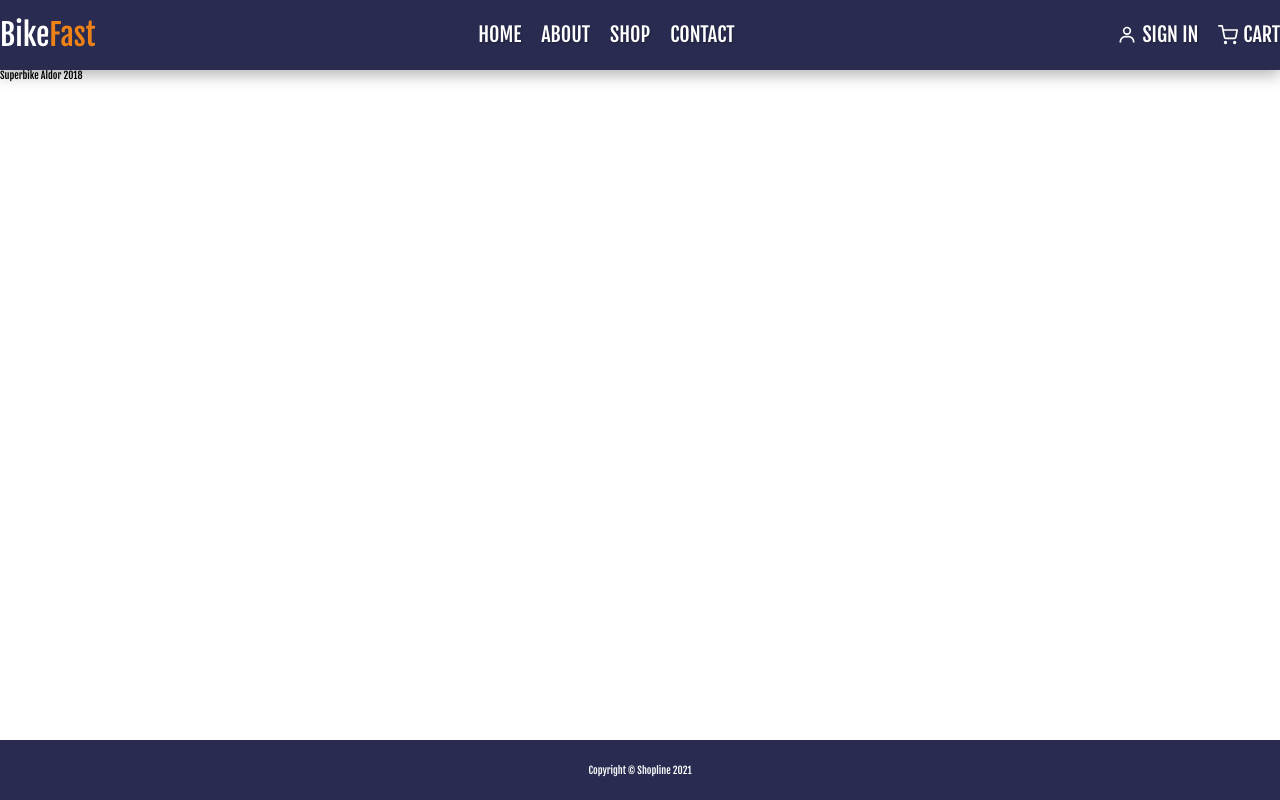
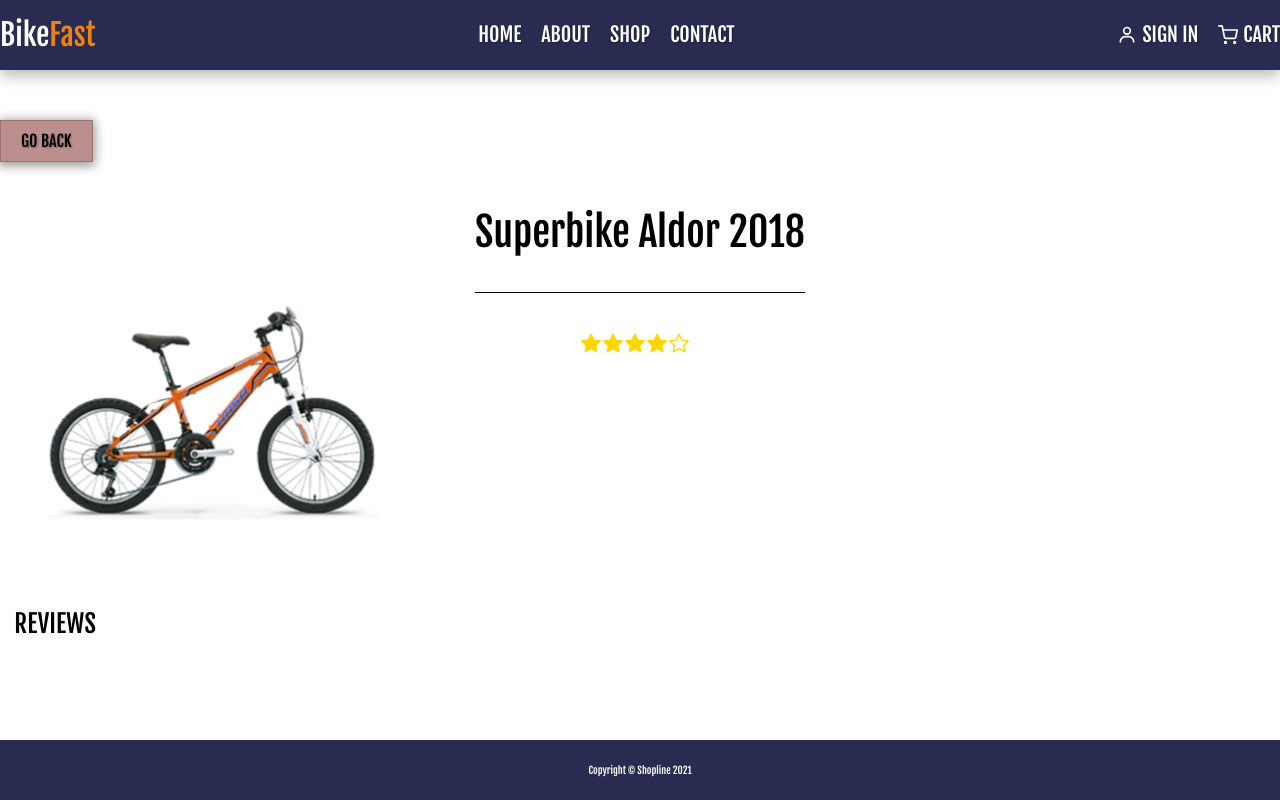
Before and after one commit to tosia921/BikeFast-ecommerce-store, a React (Create React App) app in the folder frontend/: page /product/1 in a window 1280 px wide. Built offline with nearby package versions, Linux system fonts and the light colour scheme.

Commit message:
added custom button component, working on product details component

```diff
--- /dev/null
+++ b/frontend/src/components/custom-button/CustomButton.js
@@ -0,0 +1,15 @@
+import React from 'react';
+import { Link } from 'react-router-dom';
+import './CustomButton.scss';
+
+const CustomButton = ({to, children, secondaryColor, ...otherProps}) => {
+    return (
+        <Link to={to}>
+            <button className={secondaryColor ? 'custom-button secondary-color' : 'custom-button'}>
+            {children}
+            </button>
+        </Link>
+    )
+}
+
+export default CustomButton;
--- /dev/null
+++ b/frontend/src/components/custom-button/CustomButton.scss
@@ -0,0 +1,33 @@
+@import "../../styles/global-variables.scss";
+
+.custom-button {
+	padding: 1rem 2rem;
+	border: 1px solid rgba(0, 0, 0, 0.2);
+	background-color: $secondary-text-color;
+	color: $primary-text-color;
+	text-transform: uppercase;
+	font-weight: 500;
+	font-size: 1.6rem;
+	text-shadow: $text-shadow-small;
+	transition: all 0.1s ease-in;
+	box-shadow: 0px 2px 10px 2px rgba(0, 0, 0, 0.4);
+	font-family: inherit;
+	cursor: pointer;
+	&:active,
+	&:link,
+	&:visited,
+	&:focus {
+		outline: none;
+		transform: translateY(0);
+	}
+	&:hover {
+		transform: translateY(-2px);
+		box-shadow: 0px 2px 8px 2px rgba(0, 0, 0, 0.3);
+		outline: none;
+	}
+}
+
+.secondary-color {
+	color: black;
+	background-color: rosybrown;
+}
--- a/frontend/src/components/product-details/ProductDetails.js
+++ b/frontend/src/components/product-details/ProductDetails.js
@@ -1,7 +1,8 @@
 import React from 'react';
-import { Link } from 'react-router-dom';
+import './ProductDetails.scss';
 import Rating from '../rating/Rating';
 import products from '../../products';
+import CustomButton from '../custom-button/CustomButton';
 
 const ProductDetails = ( {match} ) => {
 
@@ -9,8 +10,22 @@ const ProductDetails = ( {match} ) => {
     console.log(match);
 
     return (
-        <div>
-            {product.name}
+        <div className='product-details-container'>
+            <CustomButton to='/' secondaryColor>go back</CustomButton>
+            <section className='product-details'>
+                <div className='grid-col-1'>
+                    <img src={product.image} alt={product.name}/>
+                    <p>REVIEWS</p>
+                </div>
+                <div className='grid-col-2'>
+                    <p>{product.name}</p>
+                    <div style={{ borderTop: "1px solid #000 ", marginTop: 40, marginBottom: 40 }}></div>
+                    <div className='product-details-rating'>
+                        <Rating value={product.rating}/>
+                    </div>
+                </div>
+                <div className='grid-col-3'></div>
+            </section>
         </div>
     )
 }
--- a/frontend/src/components/product-details/ProductDetails.scss
+++ b/frontend/src/components/product-details/ProductDetails.scss
@@ -0,0 +1,26 @@
+@import "../../styles/global-variables.scss";
+
+.product-details-container {
+	padding: 5rem calc((100vw - 1400px) / 2);
+
+	.product-details {
+		margin-top: 5rem;
+		display: grid;
+		grid-template-columns: repeat(3, 1fr);
+		grid-template-rows: 1fr;
+		justify-items: center;
+
+		.grid-col-1 {
+			p {
+				font-size: 2.5rem;
+			}
+		}
+		.grid-col-2 {
+			p {
+				font-size: 4rem;
+			}
+		}
+		.grid-col-3 {
+		}
+	}
+}
```
